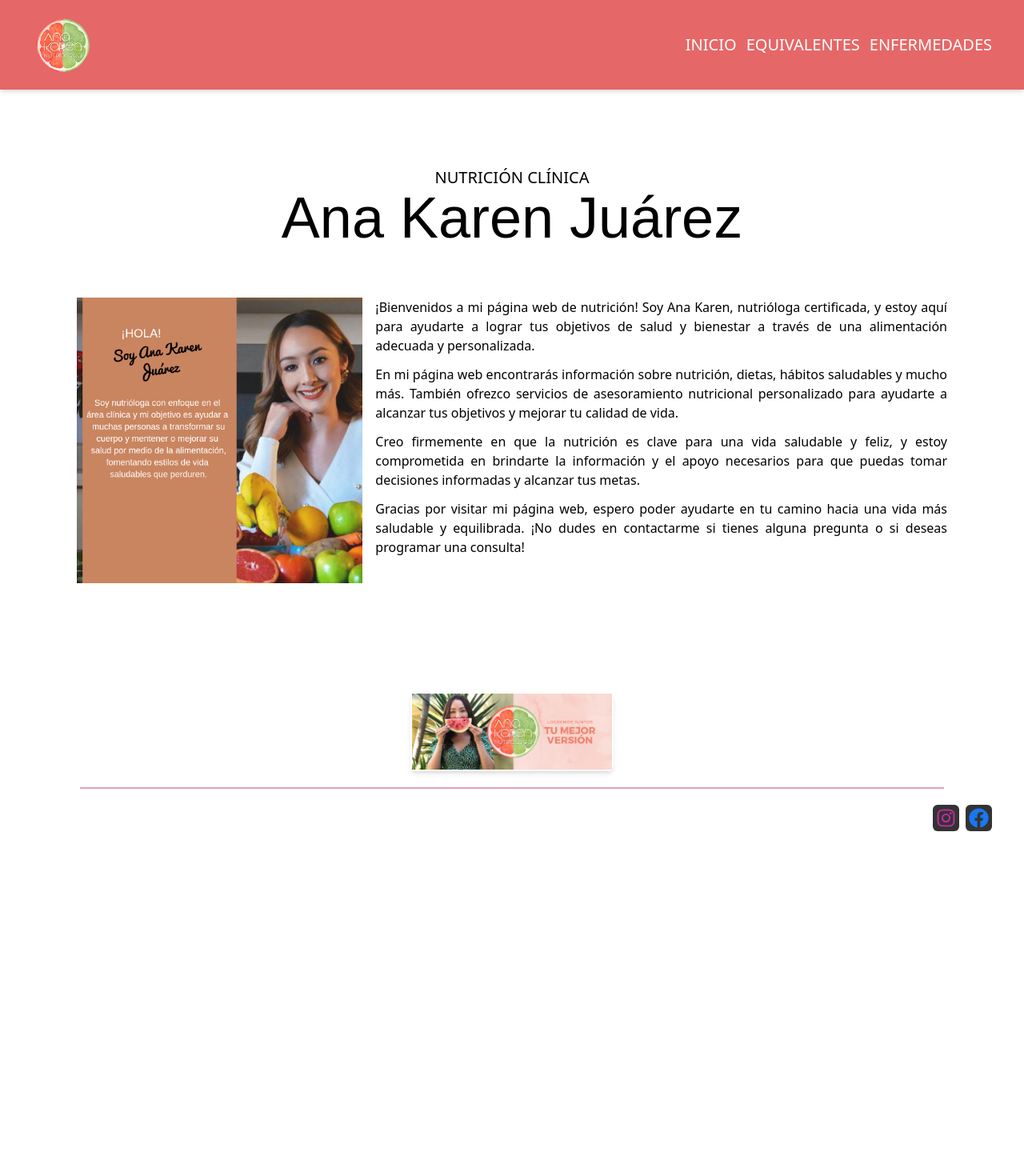
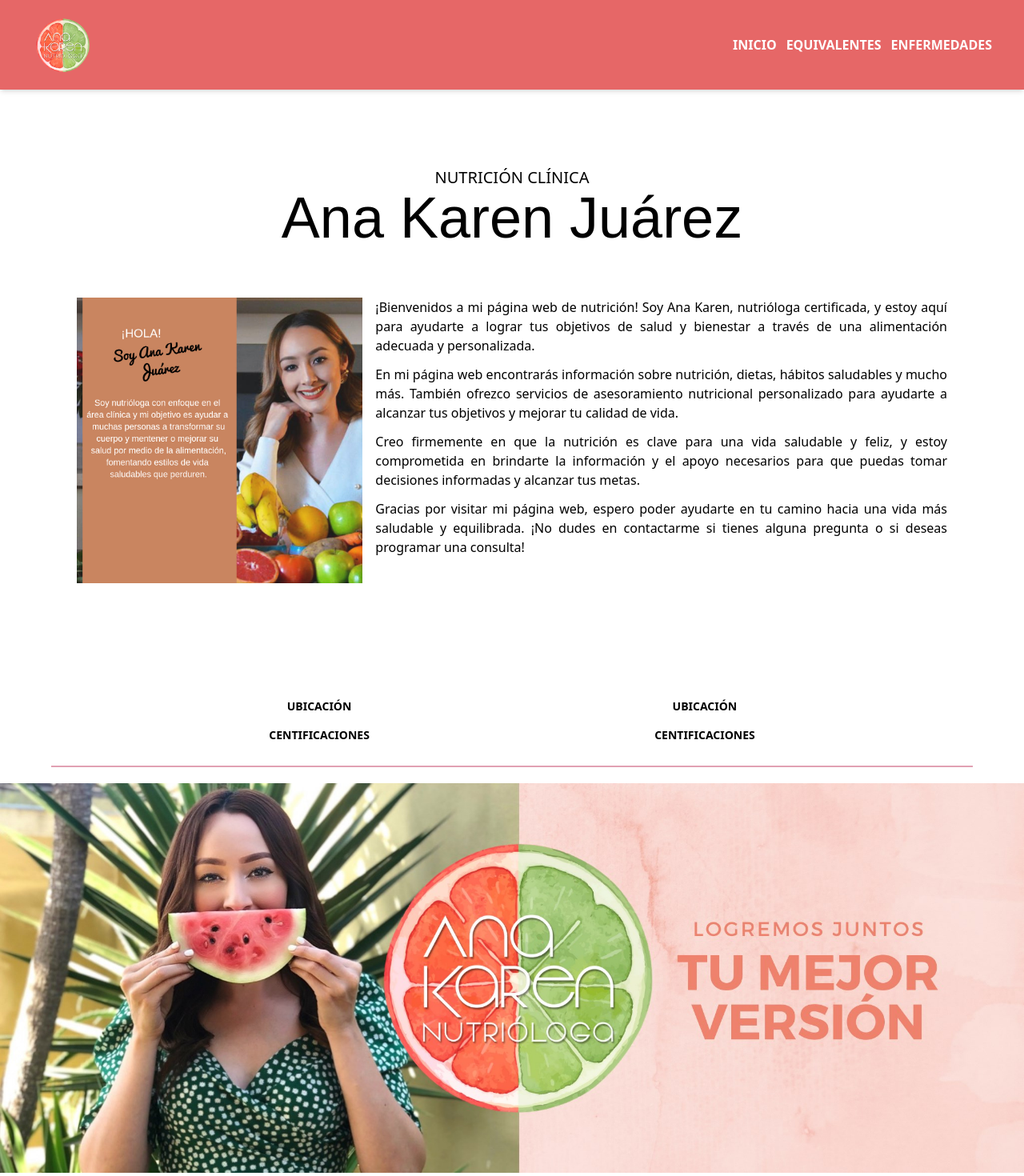
Before and after one commit to xenyens/nutriclinica, a Next.js app: page / in a window 1280 px wide. Shown: the top 1470 px of the page at 80% size. Before the commit the page ends 1079 px from the top, so only its background shows below. Built offline with nearby package versions, Linux system fonts and the light colour scheme; a web font is replaced by a local one.

Commit message:
version 1.2

```diff
--- a/app/page.tsx
+++ b/app/page.tsx
@@ -29,7 +29,7 @@ export default function Home() {
 
       <div className='flex md:flex-row flex-col mt-16 sm:items-center md:items-start'>
         <div className='md:w-1/3'><Image src={Profile} alt='profile' priority/></div>
-        <div className='space-y-3 md:w-2/3 text-justify md:ml-4'>
+        <div className='space-y-3 mt-5 md:mt-0 md:w-2/3 text-justify md:ml-4'>
           <p>¡Bienvenidos a mi página web de nutrición! Soy Ana Karen, nutrióloga certificada, y estoy aquí para ayudarte a lograr tus objetivos de salud y bienestar a través de una alimentación adecuada y personalizada.</p>
           <p>En mi página web encontrarás información sobre nutrición, dietas, hábitos saludables y mucho más. También ofrezco servicios de asesoramiento nutricional personalizado para ayudarte a alcanzar tus objetivos y mejorar tu calidad de vida.</p>
           <p>Creo firmemente en que la nutrición es clave para una vida saludable y feliz, y estoy comprometida en brindarte la información y el apoyo necesarios para que puedas tomar decisiones informadas y alcanzar tus metas.</p>
--- /dev/null
+++ b/app/ubicacion/page.tsx
@@ -0,0 +1,33 @@
+import Iframe from "react-iframe"
+import {FaWhatsapp} from 'react-icons/fa'
+
+const UbicacionPage = () => {
+  return (
+    <div className="flex items-center space-y-6 mt-16 flex-col">
+        <div>
+            <h1 className="text-xl font-bold uppercase">Ubicación</h1>
+        </div>
+
+        <div className="text-center">
+            <p>Blvd Ramirez Méndez, esquina con calle Pípila</p>
+            <p>Estoy ubicada arriba de laboratorio Preciado</p>
+        </div>
+        <div className="flex items-center space-x-2">
+            <FaWhatsapp size={35} color="green"/>
+            <span>(646)-127-18-74</span>
+        </div>
+
+        <div>
+            <Iframe
+                url="https://www.google.com/maps/embed?pb=!1m17!1m12!1m3!1d3388.7415674209137!2d-116.59785368484098!3d31.859246981258856!2m3!1f0!2f0!3f0!3m2!1i1024!2i768!4f13.1!3m2!1m1!2zMzHCsDUxJzMzLjMiTiAxMTbCsDM1JzQ0LjQiVw!5e0!3m2!1ses-419!2smx!4v1681269290351!5m2!1ses-419!2smx"
+                width="400"
+                height="400"
+                allow="fullscreen"
+            />
+        </div>
+
+    </div>
+  )
+}
+
+export default UbicacionPage
--- a/components/FootBarComponent.tsx
+++ b/components/FootBarComponent.tsx
@@ -3,20 +3,45 @@ import Logo from '../public/logo.png'
 import Banner from '../public/banner.jpeg'
 
 import {FaInstagram, FaFacebook} from 'react-icons/fa'
+import Link from "next/link"
 
 
 export const FootBarComponent = () => {
   return (
-    <footer className="p-10 bg-[#ffffff] w-full">
-        <div className=" flex flex-col md:flex-row space-y-4 md:space-x-3 md:justify-evenly h-full items-center">
-            <div className="p-0.5 rounded-md shadow-md"><Image src={Banner} width={250} alt="logo" priority /></div>
+    <footer className=" bg-[#ffffff] w-full mt-10">
+        <div className="
+                flex
+                flex-col
+                md:flex-row
+                md:space-x-3
+                md:justify-evenly
+                h-full
+                items-center
+                uppercase
+                font-semibold
+                "
+            >
+           <ul className="text-center">
+              <Link href={'/ubicacion'}><li className="text-sm p-2 rounded-md hover:cursor-pointer hover:text-white hover:bg-fuchsia-900">Ubicación</li></Link>
+              <Link href={'/'}><li className="text-sm p-2 rounded-md hover:cursor-pointer hover:text-white hover:bg-fuchsia-900">Centificaciones</li></Link>
+           </ul>
+
+           <ul className="text-center">
+              <Link href={'/ubicacion'}><li className="text-sm p-2 rounded-md hover:cursor-pointer hover:text-white hover:bg-fuchsia-900">Ubicación</li></Link>
+              <Link href={'/'}><li className="text-sm p-2 rounded-md hover:cursor-pointer hover:text-white hover:bg-fuchsia-900">Centificaciones</li></Link>
+           </ul>
 
         </div>
         <div className="border border-[#c4456981] my-5 w-[90%] mx-auto"/>
-        <div className="flex justify-end space-x-2">
-            <div className="bg-[#333] p-1 rounded-md"><FaInstagram size={25} color="#c32aa3"/></div>
-            <div className="bg-[#333] p-1 rounded-md"><FaFacebook size={25} color="#1877f2"/></div>
+        <div className="mt-3 bg-black flex justify-center  "><Image src={Banner}  alt="logo" priority /></div>
 
+        <div className="flex justify-evenly my-5">
+            <div><p>Copyright &copy;2023 All Rights Reserved </p></div>
+
+            <div className="flex space-x-3">
+              <div ><FaInstagram size={25} color="#c32aa3"/></div>
+              <div ><FaFacebook size={25} color="#1877f2"/></div>
+            </div>
 
         </div>
     </footer>
--- a/components/NavbarComponent.tsx
+++ b/components/NavbarComponent.tsx
@@ -3,31 +3,62 @@ import { useState } from "react";
 import Image from "next/image";
 import { AiOutlineClose, AiOutlineMenu } from "react-icons/ai";
 import Logo from "../public/logo.png";
+import Banner from "../public/banner.jpeg";
 import Link from "next/link";
+
+const rutasMobile = [
+  {
+    ruta: '/',
+    label: 'Inicio'
+  },
+  {
+    ruta: '/equivalentes',
+    label: 'Equivalentes'
+  },
+  {
+    ruta: '/enfermedades',
+    label: 'Enfermedades'
+  },
+  {
+    ruta: '/ubicacion',
+    label: 'Ubicación'
+  },
+]
+
+const rutas = [
+  {
+    ruta: '/',
+    label: 'Inicio'
+  },
+  {
+    ruta: '/equivalentes',
+    label: 'Equivalentes'
+  },
+  {
+    ruta: '/enfermedades',
+    label: 'Enfermedades'
+  },
+]
 
 export default function NavbarComponent() {
   const [menuOpen, setMenuOpen] = useState(false);
 
   function handleMenu() {
     setMenuOpen(!menuOpen);
-    console.log("click....");
+
   }
 
   return (
-    <nav className=" w-full h-28 shadow-md bg-[#e66767] ">
+    <nav className="w-full h-28 shadow-md bg-[#e66767] ">
       <div className="flex justify-between items-center h-full w-full px-10 2xl:px-16 text-white ">
-        <Image src={Logo} width={75} height={75} alt="logo" priority />
+        <Link href={'/'}><Image src={Logo} width={75} height={75} alt="logo" priority /></Link>
         {/* Main menu */}
         <div className="sm:flex hidden space-x-3">
-          <Link href={"/"}>
-            <h1 className=" uppercase hover:border-b text-xl hover:text-black">INICIO</h1>
-          </Link>
-          <Link href={"/equivalentes"}>
-            <h1 className="uppercase hover:border-b text-xl hover:text-black">EQUIVALENTES</h1>
-          </Link>
-          <Link href={"/enfermedades"}>
-            <h1 className="uppercase hover:border-b text-xl hover:text-black">ENFERMEDADES</h1>
-          </Link>
+          {rutas.map(ruta =>(
+            <Link href={ruta.ruta} key={ruta.label}>
+               <h1 className=" uppercase hover:border-b font-bold hover:text-black">{ruta.label}</h1>
+            </Link>
+          ))}
         </div>
 
 
@@ -50,23 +81,14 @@ export default function NavbarComponent() {
 
           {/* Display menu mobile */}
           <div className="flex-col space-y-10 mt-3 h-screen">
-              <div>
-                <Link href={"/"}>
-                  <h1 className="uppercase hover:border-b text-xl" onClick={handleMenu}>INICIO</h1>
-                </Link>
-              </div>
-              <div>
-                <Link href={"/equivalentes"}>
-                  <h1 className="uppercase hover:border-b text-xl"onClick={handleMenu}>EQUIVALENTES</h1>
-                </Link>
-              </div>
-              <div>
-                <Link href={"/enfermedades"}>
-                  <h1 className="uppercase hover:border-b text-xl"onClick={handleMenu}>ENFERMEDADES</h1>
-                </Link>
-              </div>
-
-              <Image src={Logo} width={100} height={100} alt="logo" priority className="justify-center" />
+          {rutasMobile.map(ruta =>(
+            <Link href={ruta.ruta} key={ruta.label}>
+               <h1
+                onClick={handleMenu}
+                className="mt-5 uppercase hover:border-b text-xl hover:text-green-500">{ruta.label}</h1>
+            </Link>
+          ))}
+              <Image src={Banner} width={200} alt="logo" priority className="justify-center" />
             </div>
 
 
--- a/package.json
+++ b/package.json
@@ -19,6 +19,7 @@
     "react": "18.2.0",
     "react-dom": "18.2.0",
     "react-icons": "^4.8.0",
+    "react-iframe": "^1.8.5",
     "tailwindcss": "3.3.1",
     "typescript": "5.0.4"
   }
```
Also changed, not shown: app/enfermedades/hipertension/page.tsx (+69 -1 lines), utils/helper.ts (+53 -0 lines), 1 other file (tests, documents, lock files or other folders).
